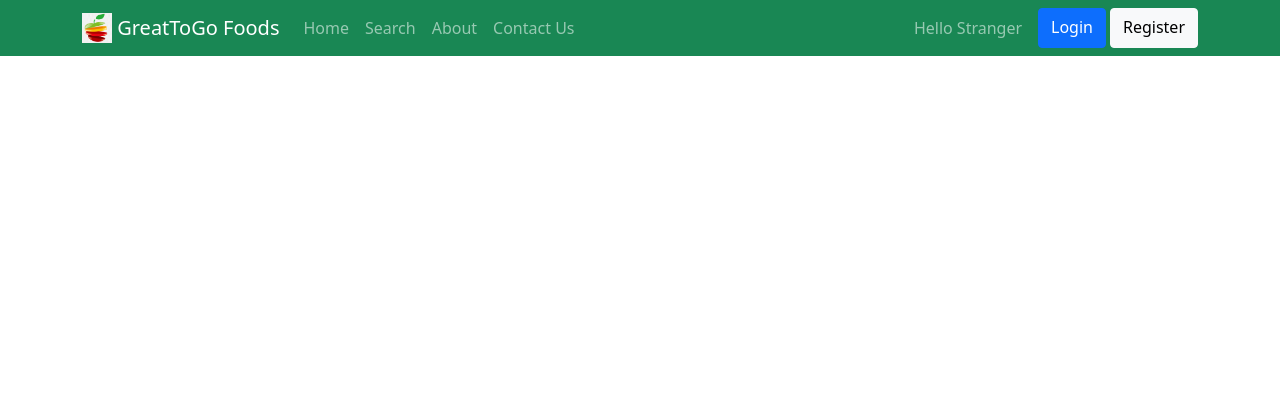
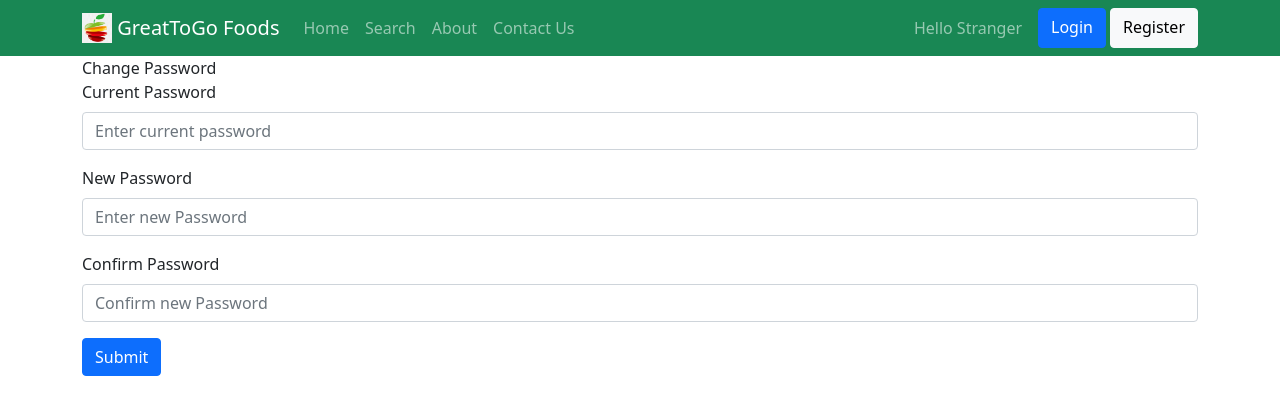
Before and after one commit to haryati75/tgc12-p3-gtgfoods, a React (Create React App) app: page /change-password in a window 1280 px wide. Shown: the top 414 px of the page. Built offline with nearby package versions, Linux system fonts and the light colour scheme.

Commit message:
add change password and register customer

```diff
--- a/src/App.js
+++ b/src/App.js
@@ -10,6 +10,8 @@ import AllProducts from './pages/AllProducts';
 import Navigation from './components/Navigation';
 import LoginPage from './pages/LoginPage';
 import UserProfile from './pages/UserProfile';
+import RegisterPage from './pages/RegisterPage';
+import ChangePassword from './pages/ChangePassword';
 
 import UserProvider from './UserProvider';
 import ShoppingCart from './pages/ShoppingCart';
@@ -47,6 +49,12 @@ export default function App() {
           <Route exact path="/profile">
             <UserProfile />
           </Route>
+          <Route exact path="/register">
+            <RegisterPage />
+          </Route>
+          <Route exact path="/change-password">
+            <ChangePassword />
+          </Route>
           <Route exact path="/cart">
             <ShoppingCart />
           </Route>
--- a/src/config.js
+++ b/src/config.js
@@ -1,6 +1,6 @@
 const config = {
-    'API_URL': "https://3000-crimson-swan-e89x11fw.ws-us13.gitpod.io/api",
-    'BASE_URL': "https://3000-rose-hummingbird-7muwt07k.ws-us11.gitpod.io/",
+    'API_URL': "https://3000-scarlet-gull-2fj1ey0f.ws-us13.gitpod.io/api",
+    'BASE_URL': "https://rose-hummingbird-7muwt07k.ws-us13.gitpod.io/",
     'REFRESH_INTERVAL': 840000
 }
 
--- /dev/null
+++ b/src/pages/ChangePassword.js
@@ -0,0 +1,84 @@
+import React, { useState } from 'react';
+import { useHistory } from "react-router-dom";
+import { Container, Form, Button } from 'react-bootstrap';
+import axios from 'axios';
+
+import config from '../config';
+
+export default function ChangePassword() {
+    // create a history hook (cannot use this in an IF!)
+    const history = useHistory()
+
+    const [ formState, setFormState ] = useState({
+        'oldPassword': '',
+        'newPassword': '',
+        'confirmPassword': ''
+    })
+
+    const updateFormField = (e) => {
+        setFormState (
+            {
+                ...formState,
+                [e.target.name]: e.target.value
+            }
+        )
+    }
+
+    const submitForm = async () => {
+        // check for empty form
+        let message = "";
+        // call API to change password
+        try {
+            await axios.get(config.API_URL + "/users/change-password", {
+                'headers': {
+                    'Authorization' : 'Bear ' + localStorage.getItem('accessToken')
+                },
+                'oldPassword': formState.oldPassword,
+                'newPassword': formState.newPassword
+            });
+            message = "Password changed successfully."
+
+        } catch (e) {
+            console.log("API profile error", e)
+            message = "Re-enter correct password or re-login to change password."
+        }
+        history.push('/profile', {
+            message
+        })
+
+    }
+
+    return (
+        <React.Fragment>
+        <Container>
+            <header>Change Password</header>
+            <Form>
+                <Form.Group className="mb-3" controlId="oldPassword">
+                    <Form.Label>Current Password</Form.Label>
+                    <Form.Control type="password" placeholder="Enter current password"
+                        name="oldPassword" value={formState.oldPassword}
+                        onChange={updateFormField} />
+                </Form.Group>
+
+                <Form.Group className="mb-3" controlId="newPassword">
+                    <Form.Label>New Password</Form.Label>
+                    <Form.Control type="password" placeholder="Enter new Password"
+                        name="newPassword" value={formState.newPassword}
+                        onChange={updateFormField} />
+                </Form.Group>
+
+                <Form.Group className="mb-3" controlId="confirmPassword">
+                    <Form.Label>Confirm Password</Form.Label>
+                    <Form.Control type="password" placeholder="Confirm new Password"
+                        name="confirmPassword" value={formState.confirmPassword}
+                        onChange={updateFormField} />
+                </Form.Group>
+
+                <Button variant="primary" onClick={submitForm}>
+                    Submit
+                </Button>
+            </Form>
+        </Container>
+        </React.Fragment>
+    )
+}
--- /dev/null
+++ b/src/pages/RegisterPage.js
@@ -0,0 +1,49 @@
+import React, { useState } from 'react';
+import { useHistory } from "react-router-dom";
+
+export default function RegisterPage() {
+    // create a history hook (cannot use this in an IF!)
+    const history = useHistory()
+
+    const [ formState, setFormState ] = useState({
+        'fullname': '',
+        'email': ''
+    })
+
+    const updateFormField = (e) => {
+        setFormState (
+            {
+                ...formState,
+                [e.target.name]: e.target.value
+            }
+        )
+    }
+
+    function submitForm() {
+        let message = "Registered and login."
+        history.push('/', {
+            message
+        })
+    }
+
+    return (
+        <React.Fragment>
+            <h1>Register with Us:</h1>
+            <div>
+                <div>
+                    <label>Full Name:</label>
+                    <input type="text" name="fullname"
+                        value={formState.fullname}
+                        onChange={updateFormField}/>
+                </div>
+                <div>
+                    <label>Email:</label>
+                    <input type="text" name="email"
+                        value={formState.email}
+                        onChange={updateFormField}/>
+                </div>
+                <input type="button" value="Submit" onClick={submitForm}/>
+            </div>
+        </React.Fragment>
+    )
+}
--- a/src/pages/ShoppingCart.js
+++ b/src/pages/ShoppingCart.js
@@ -1,5 +1,5 @@
 import React, { useState, useEffect } from 'react';
-import { Container, Row, Col, Card, Button, Alert, Table } from 'react-bootstrap';
+import { Container, Col, Card, Button, Alert, Table } from 'react-bootstrap';
 import axios from 'axios';
 import config from '../config';
 
```
